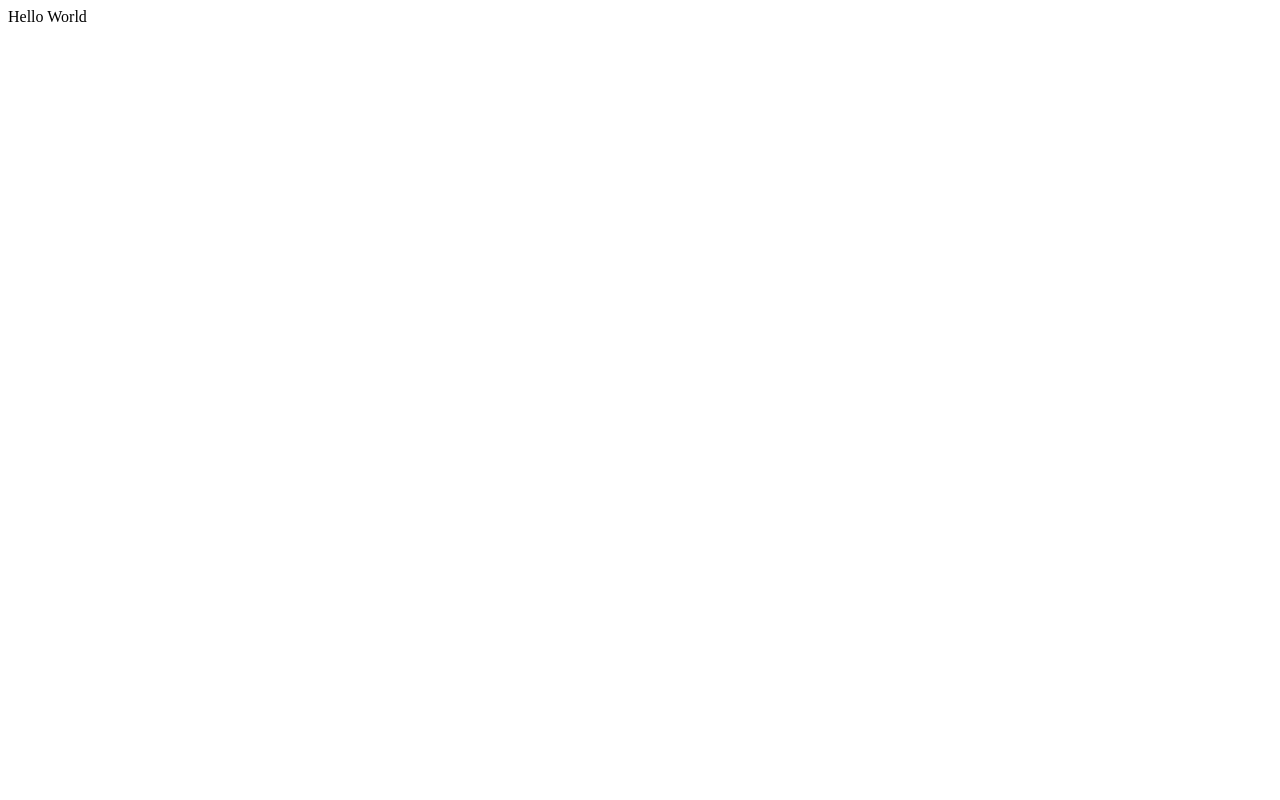
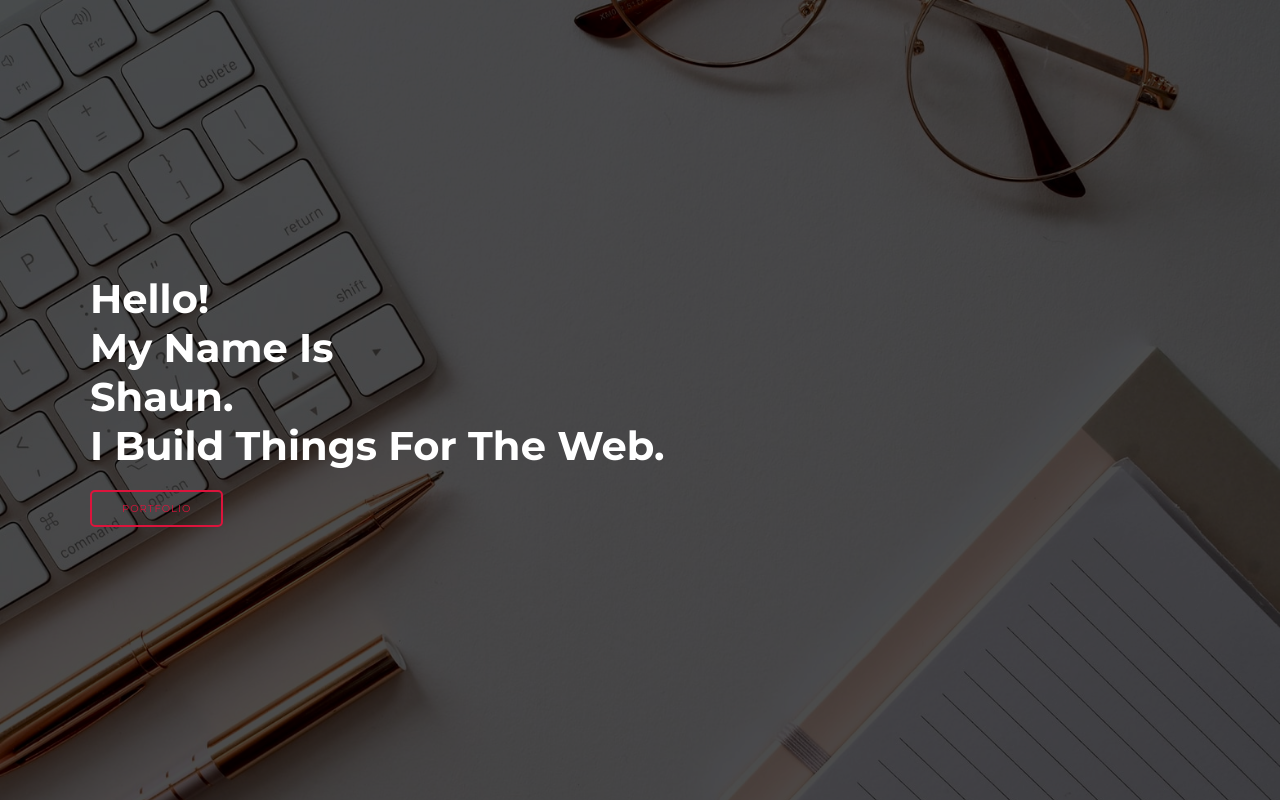
Before and after one commit to shaunhoshenteck/Personal-Website-v2, a plain HTML site: page index.html in a window 1280 px wide. Drawn offline with Linux system fonts and the light colour scheme.

Commit message:
started work on main heading page

```diff
--- a/index.html
+++ b/index.html
@@ -3,9 +3,21 @@
 <head>
     <meta charset="UTF-8">
     <meta name="viewport" content="width=device-width, initial-scale=1.0">
-    <title>Document</title>
+    <title>Personal Website</title>
+    <link rel="stylesheet" href="style.css">
 </head>
 <body>
-    <div>Hello World</div>
+    <!-- Main Header Display-->
+    <section id="main-header">
+        <div class="main-header container">
+            <div>
+                <h1>Hello! <span></span></h1>
+                <h1>My Name Is <span></span></h1>
+                <h1>Shaun. <span></span></h1>
+                <h1>I Build Things For The Web. <span></span></h1>
+                <a href="www.google.com" type="button" class="portfolio-button">Portfolio</a>
+            </div>
+        </div>
+    </section>
 </body>
 </html>
--- /dev/null
+++ b/style.css
@@ -0,0 +1,143 @@
+@import url('https://fonts.googleapis.com/css2?family=Montserrat:wght@300;400;700&display=swap');
+* {
+    padding: 0;
+    margin: 0;
+    box-sizing: border-box;
+}
+
+html {
+    font-size: 10px;
+    font-family: 'Montserrat', sans-serif;
+}
+
+a {
+    text-decoration: none;
+}
+
+.container {
+    min-height: 100vh;
+    width: 100%;
+    display: flex;
+    align-items: center;
+    justify-content: center;
+}
+
+/* Main Header Section */
+#main-header {
+    background-image: url('./keyboard-2.jpg');
+    background-size: cover;
+    background-position: top center;
+    position: relative;
+    z-index: 1;
+}
+
+#main-header::after {
+    content: '';
+    left: 0;
+    top: 0;
+    position: absolute;
+    opacity: 0.7;
+    height: 100%;
+    width: 100%;
+    background-color: black;
+    z-index: -1;
+}
+
+#main-header .main-header{
+    justify-content: flex-start;
+    max-width: 1200px;
+    margin: 0 auto;
+    padding: 0 50px
+}
+
+#main-header h1 {
+    display: block;
+    width: fit-content;
+    font-size: 4rem;
+    position: relative;
+    color: transparent;
+    animation: text_reveal 0.5s ease forwards;
+    animation-delay: 1s;
+}
+
+#main-header h1:nth-child(1) {
+    animation-delay: 1s;
+}
+
+#main-header h1:nth-child(2) {
+    animation-delay: 2s;
+}
+
+#main-header h1:nth-child(3) {
+    animation-delay: 3s;
+}
+
+#main-header h1:nth-child(4) {
+    animation-delay: 4s;
+}
+
+#main-header h1 span{
+    position: absolute;
+    background-color: crimson;
+    top: 0;
+    left: 0;
+    height: 100%;
+    width: 0;
+    animation: text_reveal_box 1s ease;
+    animation-delay: 0.5s;
+}
+
+#main-header h1:nth-child(1) span {
+    animation-delay: 0.5s;
+}
+
+#main-header h1:nth-child(2) span {
+    animation-delay: 1.5s;
+}
+
+#main-header h1:nth-child(3) span {
+    animation-delay: 2.5s;
+}
+
+#main-header h1:nth-child(4) span {
+    animation-delay: 3.5s;
+}
+
+#main-header .portfolio-button {
+    color: crimson;
+    display: inline-block;
+    border: 2px solid crimson;
+    background-color: transparent;
+    padding: 10px 30px;
+    margin-top: 20px;
+    text-transform: uppercase;
+    letter-spacing: 0.1rem;
+    transition-property: background-color, color;
+    transition: 0.3s ease;
+    border-radius: 5px;
+}
+
+#main-header .portfolio-button:hover {
+    background-color: crimson;
+    color: white;
+}
+
+/* End of Main Header Section */
+
+/* Keyframes */
+@keyframes text_reveal_box {
+    50% {
+        width: 100%;
+        left: 0;
+    }
+    100% {
+        width: 0;
+        left: 100%;
+    }
+}
+
+@keyframes text_reveal {
+    100% {
+        color: white;
+    }
+}
```
Also changed, not shown: keyboard-2.jpg (added).
